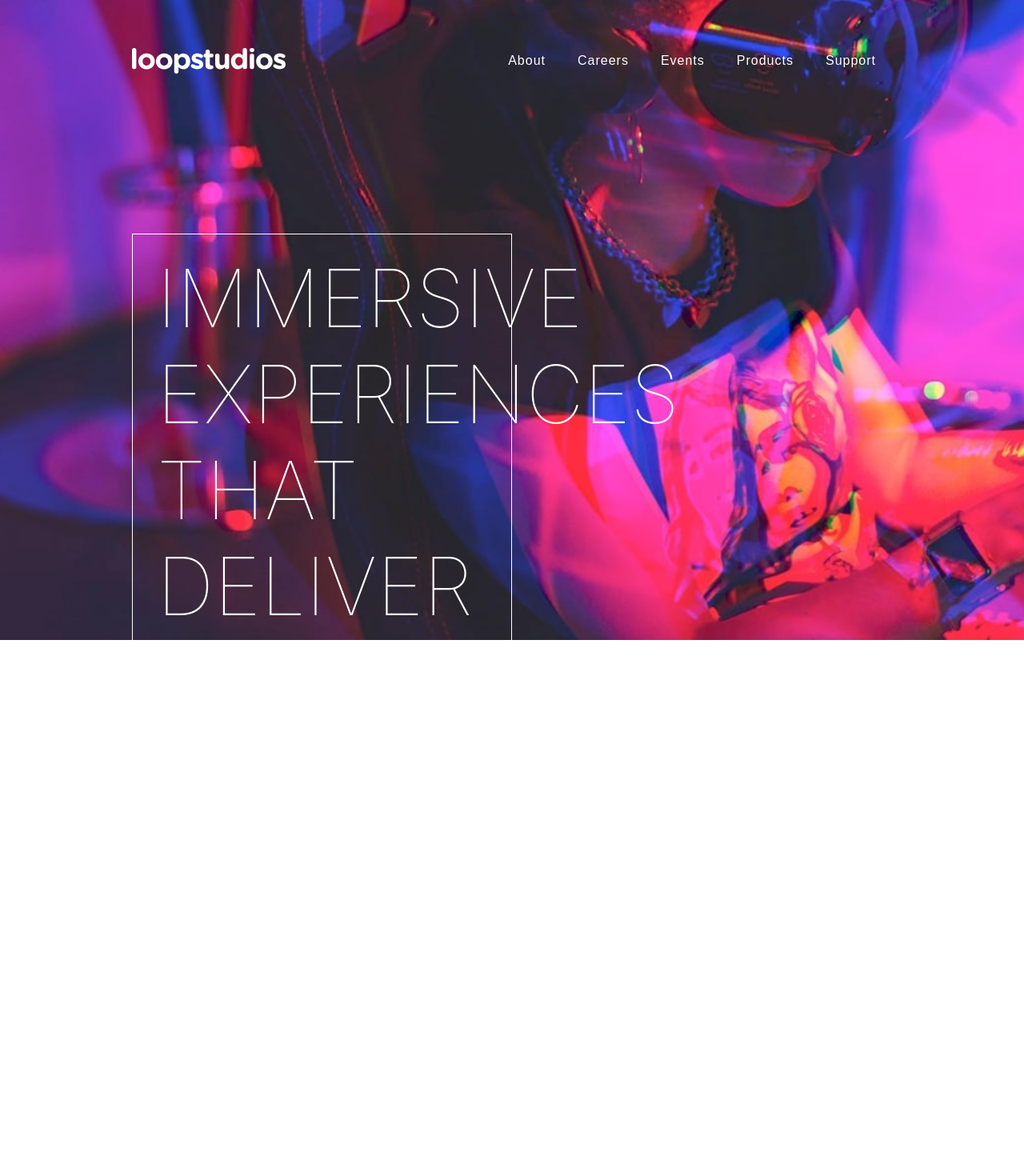
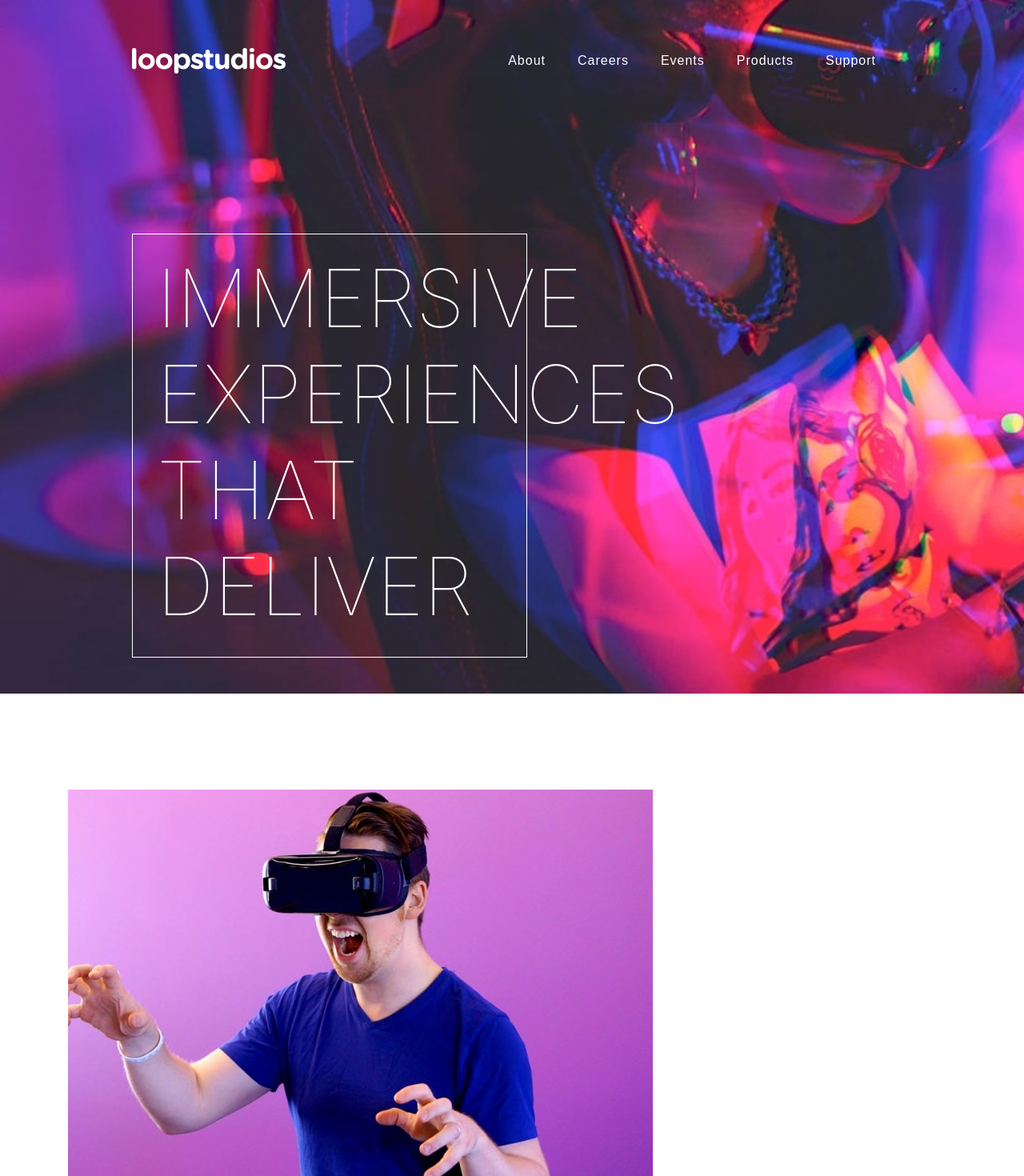
Before and after one commit to G3nK3n/Loopstudio_Landing_Page, a React (Create React App) app in the folder landing-page/: page / in a window 1280 px wide. Shown: the top 1470 px of the page at 80% size. Before the commit the page ends 822 px from the top, so only its background shows below. Built offline with nearby package versions, Linux system fonts and the light colour scheme.

Commit message:
Fixed Header background image; Started MainBody

```diff
--- a/landing-page/src/Components/Header/Header.module.css
+++ b/landing-page/src/Components/Header/Header.module.css
@@ -1,8 +1,8 @@
 .HeaderPage {
     background: url('../../image-hero.jpg');
     width: 100%;
-    height: 100%;
-    position: absolute;
+    height: 867px;
+    /* position: absolute; */
     background-size: cover;
 
     padding-left: 150px;
@@ -58,21 +58,16 @@
 }
 
 
-
-
-
-
-
 /* THIS SECTION IS FOR THE HEADR BODY */
 
 .OuterHeaderBody {
-    padding-right: 50%;
+    padding-right: 48%;
 }
 
 .HeaderBody {
     border: 1px solid white;
     margin-top: 200px;
-    padding: 20px 0px 20px 30px;
+    padding: 20px 180px 20px 30px;
 }
 
 .HeaderBody h1 {
--- a/landing-page/src/Components/Layout.js
+++ b/landing-page/src/Components/Layout.js
@@ -1,5 +1,6 @@
 import React, { Component } from 'react';
 import Header from './Header/Header';
+import TopBody from './MainBody/TopBody/TopBody';
 import 'bootstrap/dist/css/bootstrap.min.css';
 
 import Container from 'react-bootstrap/Container';
@@ -10,6 +11,7 @@ class Layout extends Component {
         return(
             <div>
                 <Header />
+                <TopBody />
             </div>
         );
     }
--- /dev/null
+++ b/landing-page/src/Components/MainBody/TopBody/TopBody.js
@@ -0,0 +1,16 @@
+import React from 'react';
+import Container from 'react-bootstrap/Container';
+import Img1 from '../../../image-interactive.jpg';
+import classes from '../TopBody/TopBody.module.css';
+
+const topbody = () => (
+    <div className={classes.BodyContainer}>
+        <Container>
+            <div>
+                <img src={Img1} />
+            </div>
+        </Container>
+    </div>
+);
+
+export default topbody;
--- /dev/null
+++ b/landing-page/src/Components/MainBody/TopBody/TopBody.module.css
@@ -0,0 +1,4 @@
+.BodyContainer {
+    margin-top:120px;
+    margin-bottom:120px;
+}
--- a/landing-page/src/index.css
+++ b/landing-page/src/index.css
@@ -5,6 +5,7 @@ body {
     sans-serif;
   -webkit-font-smoothing: antialiased;
   -moz-osx-font-smoothing: grayscale;
+  overflow: overlay;
 }
 
 code {
```
Also changed, not shown: landing-page/src/image-interactive.jpg (added).
